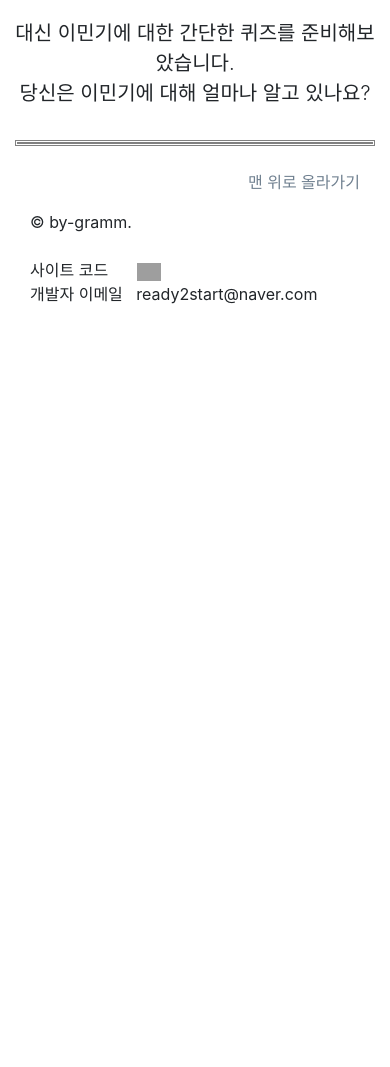
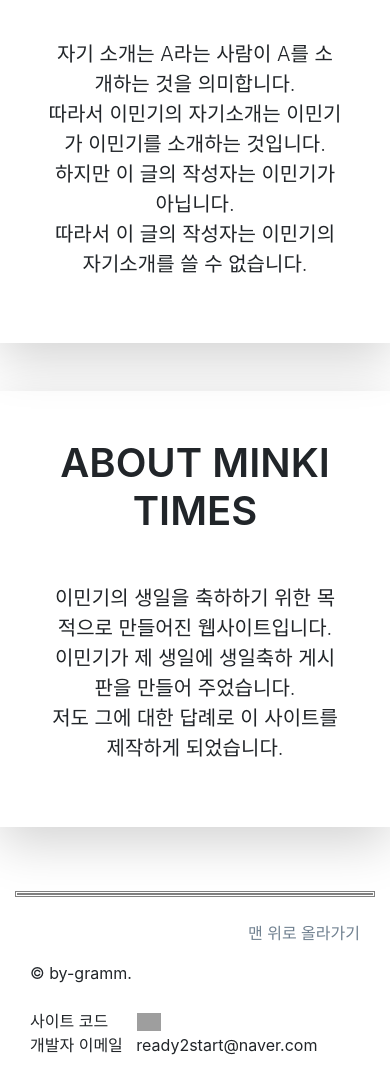
Before and after one commit to by-gramm/first_django_project, a Django app: page /introduce/ in a window 390 px wide. Shown: the part 618-1685 px from the top of the page. Before the commit the page ends 922 px from the top, so only its background shows below. Run offline with Django 3.2, Linux system fonts and the light colour scheme; some libraries are stand-ins or nearby versions; grey boxes are pictures that could not be loaded.

Commit message:
Decorate several templates

```diff
--- a/accounts/templates/accounts/delete_form.html
+++ b/accounts/templates/accounts/delete_form.html
@@ -26,13 +26,13 @@
                 </div>
             </div>
 
-            <div class="col-sm-6 text-center" style="margin: 0 auto;">
-                <br><br><br><br>
+            <div class="col-sm-6 text-center p-5 shadow-lg" style="margin: 0 auto; vertical-align: middle;">
                 <form action="" method="POST">
                     {% csrf_token %}
                     <div>
                         {% if user.login_method == 'email' %}
-                            비밀번호 확인 : <input type="password" name="input_pwd">
+                            <br><br>
+                            비밀번호 확인 &nbsp; : &nbsp; <input type="password" name="input_pwd">
                         {% endif %}
                         <br><br>
                         정말로 탈퇴하시겠습니까? <input class="btn btn-outline-danger ml-3" type="submit" value="피도 눈물도 없이 탈퇴하기"/>
--- a/accounts/templates/accounts/password_change_form.html
+++ b/accounts/templates/accounts/password_change_form.html
@@ -24,7 +24,7 @@
                 </div>
             </div>
 
-            <div class="col-sm-6" style="margin: 0 auto;">
+            <div class="col-sm-6 p-5 shadow-lg" style="margin: 0 auto;">
                 <form action="" method="POST">
                     {% csrf_token %}
                     {% bootstrap_form form %}
--- a/first_project/settings/common.py
+++ b/first_project/settings/common.py
@@ -116,7 +116,7 @@ AUTH_PASSWORD_VALIDATORS = [
 ]
 
 
-LANGUAGE_CODE = 'en-us'
+LANGUAGE_CODE = 'ko-kr'
 
 TIME_ZONE = 'Asia/Seoul'
 
--- a/first_project/templates/introduce.html
+++ b/first_project/templates/introduce.html
@@ -4,18 +4,25 @@
 {% block content %}
     <div class="container">
         <div class="row">
-            <div class="col-sm-12 text-center">
+            <div class="col-sm-9 text-center shadow-lg mb-5 p-5" style="margin: 0 auto;">
                 <main role="main" class="inner cover">
-                    <h1 class="cover-heading">My Profile</h1> <br><br><br>
+                    <h1 class="cover-heading" style="font-weight: 600;">ABOUT MINKI</h1>
+                    <img src="{% static 'young LMK.jpg' %}" style="max-height: 500px; max-width: 100%; margin: 40px 0px;" />
                     <p class="lead">
-                        자기 소개는 A라는 사람이 A를 소개하는 것을 말합니다. <br>
+                        자기 소개는 A라는 사람이 A를 소개하는 것을 의미합니다. <br>
                         따라서 이민기의 자기소개는 이민기가 이민기를 소개하는 것입니다. <br>
-                        하지만 저는 이민기가 아닙니다. <br>
-                        따라서 저는 이민기의 자기소개를 쓸 수 없습니다.
+                        하지만 이 글의 작성자는 이민기가 아닙니다. <br>
+                        따라서 이 글의 작성자는 이민기의 자기소개를 쓸 수 없습니다.
                     </p>
+                </main>
+            </div>
+            <div class="col-sm-9 text-center shadow-lg mb-5 p-5" style="margin: 0 auto;">
+                <main role="main" class="inner cover">
+                    <h1 class="cover-heading mb-5" style="font-weight: 600;">ABOUT MINKI TIMES</h1>
                     <p class="lead">
-                        <br> 대신 이민기에 대한 간단한 퀴즈를 준비해보았습니다. <br>
-                        당신은 이민기에 대해 얼마나 알고 있나요?
+                        이민기의 생일을 축하하기 위한 목적으로 만들어진 웹사이트입니다. <br>
+                        이민기가 제 생일에 생일축하 게시판을 만들어 주었습니다. <br>
+                        저도 그에 대한 답례로 이 사이트를 제작하게 되었습니다.
                     </p>
                 </main>
             </div>
--- a/first_project/templates/layout.html
+++ b/first_project/templates/layout.html
@@ -19,7 +19,7 @@
                     <header class="blog-header py-2 mt-3">
                         <div class="row flex-nowrap justify-content-between align-items-center">
                           <div class="col-3 pt-1">
-                              <a class="text-muted btn" href="{% url 'introduce' %}">WHO IS MINKI</a>
+                              <a class="text-muted btn" href="{% url 'introduce' %}">ABOUT</a>
                           </div>
                           <div class="col-6" style="text-align: center;">
                             <a class="blog-header-logo" href="/">
--- a/news_article/templates/news_article/article_detail_form.html
+++ b/news_article/templates/news_article/article_detail_form.html
@@ -15,7 +15,7 @@
 
                 {% if article.article_image %}
                     <div class="card-body col-sm-12 text-center mt-5">
-                        <img src="{{ article.article_image.url }}" style="width: 100%;" />
+                        <img src="{{ article.article_image.url }}" style="max-height: 500px; max-width: 100%;" />
                     </div>
                 {% endif %}
 
```
Also changed, not shown: accounts/templates/accounts/profile_edit_form.html (+6 -6 lines), happy_birthday/templates/happy_birthday/index.html (+9 -6 lines), happy_birthday/templates/happy_birthday/post_detail_form.html (+9 -7 lines).
